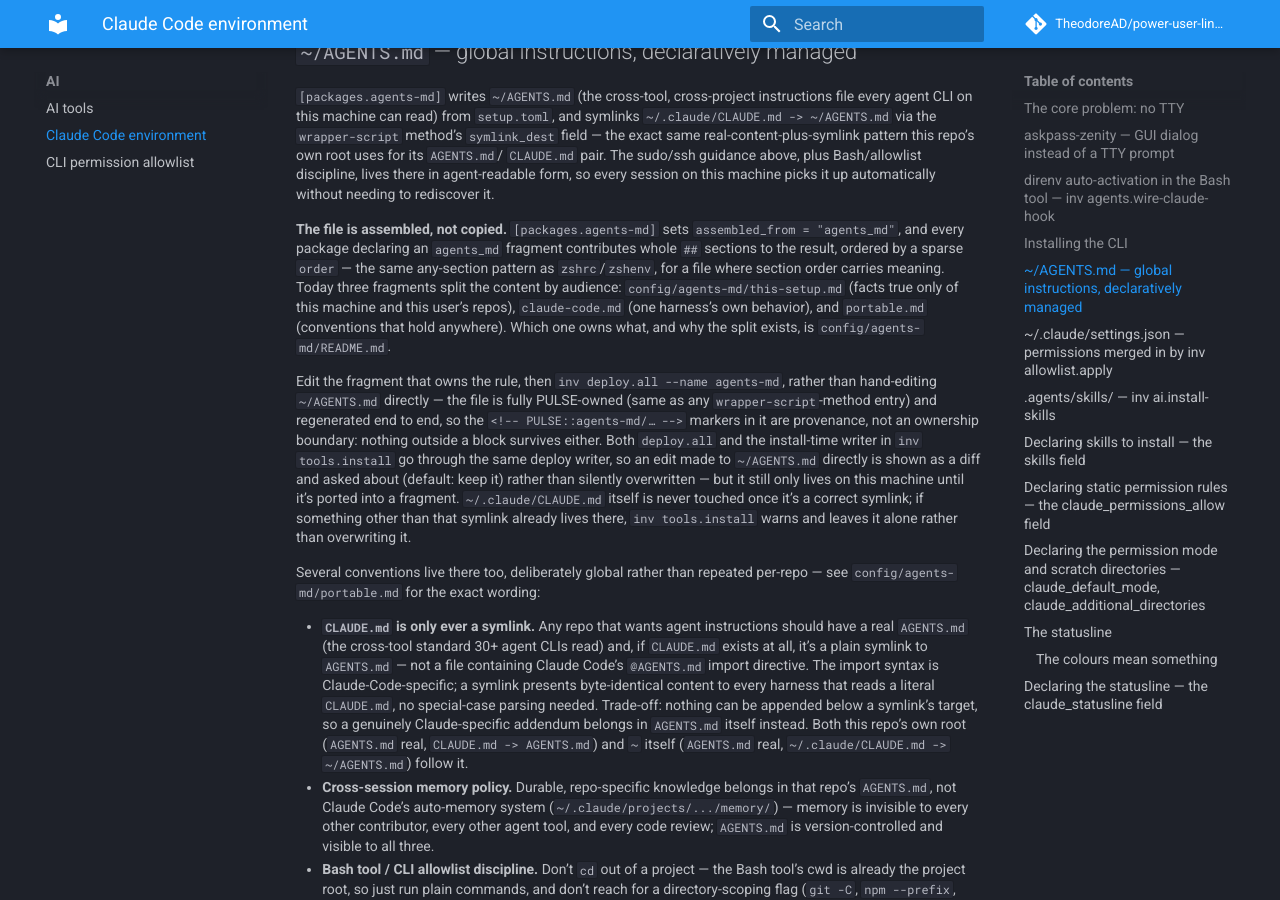
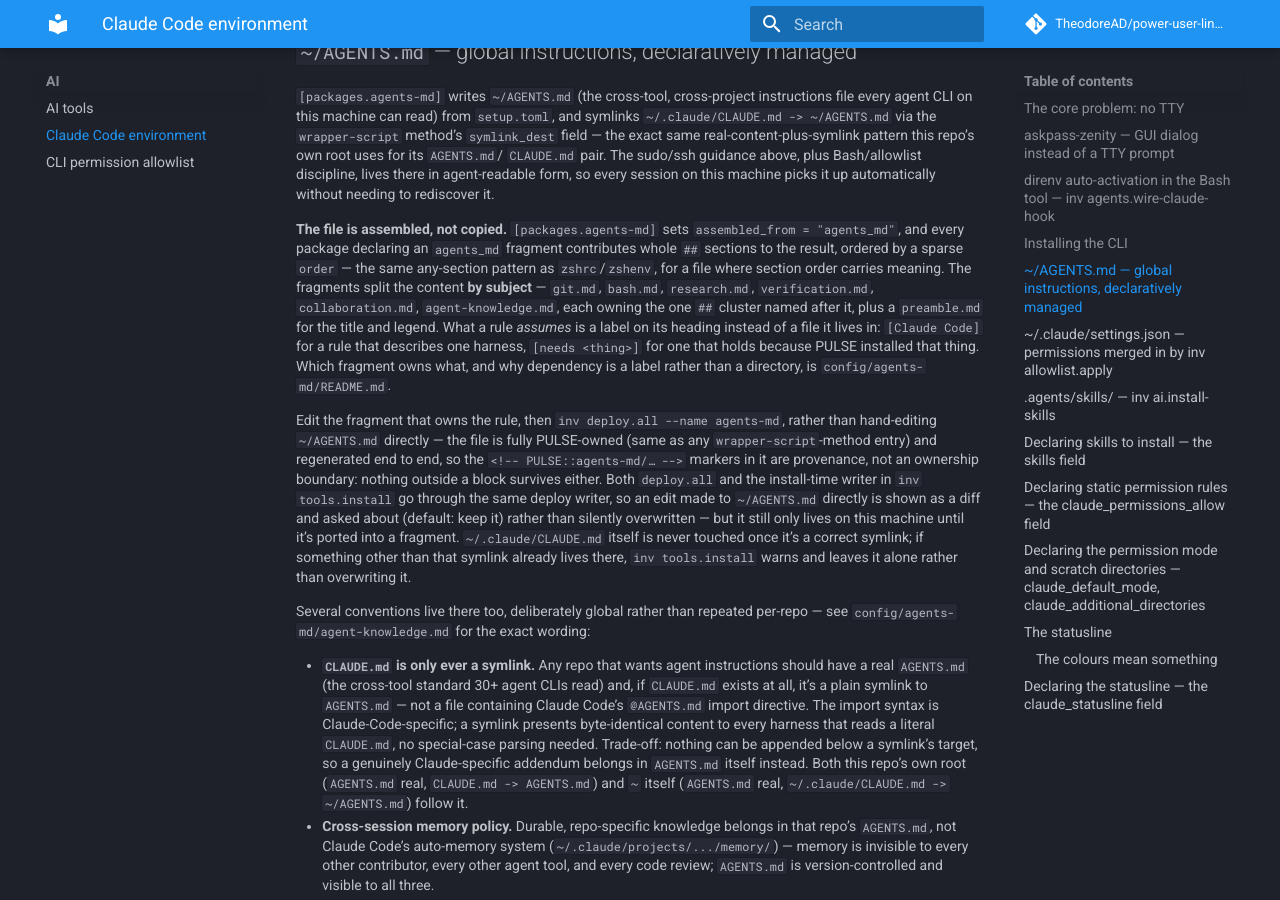
Before and after one commit to TheodoreAD/power-user-linux-setup, an MkDocs documentation site: the page built from docs/claude-code.md, in a window 1280 px wide and 900 px high, scrolled down 2387 px. Built offline with MkDocs 1.6.1 and Material for MkDocs 9.7.7, drawn with Linux system fonts in a browser that asks for light colours; comment, search, counter and statistics services are not loaded; some of the changed text lies outside the part shown.

Commit message:
agents-md: label what each rule assumes, on the heading
Fifteen of 38 rules carry a dependency label now: [Claude Code] where the rule
describes one harness, [needs <thing>] where it holds because PULSE installed
that thing. No label means it assumes neither.

The vocabulary is closed at two shapes on purpose -- an open one is how a label
set stops meaning anything, since a reader cannot tell whether [Claude] and
[Claude Code] are the same claim and neither can a grep. Two tests enforce it,
and a third checks that a label naming a package names one setup.toml actually
declares, so a label cannot outlive the package whose absence would falsify the
rule it labels.

That third test earned itself immediately: [needs plan-docs] read like a
package name and is a skill, arriving via [packages.agent-skills]. Relabelled
to the package, which loses no precision because the rule's own text already
names the plan-docs script by path.

The heading comparisons in test_agents_md.py now strip a trailing label, so
relabelling a rule never looks like renaming one to the evidence-file checks.

Co-Authored-By: Claude Opus 5 <noreply@anthropic.com>
Claude-Session: https://claude.ai/code/session_01Vif6RCyoYfa78tfnxa1Afw

```diff
--- a/docs/claude-code.md
+++ b/docs/claude-code.md
@@ -134,10 +134,12 @@ rediscover it.
 **The file is assembled, not copied.** `[packages.agents-md]` sets `assembled_from = "agents_md"`,
 and every package declaring an `agents_md` fragment contributes whole `##` sections to the result,
 ordered by a sparse `order` — the same any-section pattern as `zshrc`/`zshenv`, for a file where
-section order carries meaning. Today three fragments split the content by audience:
-`config/agents-md/this-setup.md` (facts true only of this machine and this user's repos),
-`claude-code.md` (one harness's own behavior), and `portable.md` (conventions that hold anywhere).
-Which one owns what, and why the split exists, is `config/agents-md/README.md`.
+section order carries meaning. The fragments split the content **by subject** — `git.md`, `bash.md`,
+`research.md`, `verification.md`, `collaboration.md`, `agent-knowledge.md`, each owning the one `##`
+cluster named after it, plus a `preamble.md` for the title and legend. What a rule _assumes_ is a
+label on its heading instead of a file it lives in: `[Claude Code]` for a rule that describes one
+harness, `[needs <thing>]` for one that holds because PULSE installed that thing. Which fragment
+owns what, and why dependency is a label rather than a directory, is `config/agents-md/README.md`.
 
 Edit the fragment that owns the rule, then `inv deploy.all --name agents-md`, rather than
 hand-editing `~/AGENTS.md` directly — the file is fully PULSE-owned (same as any
@@ -151,7 +153,7 @@ something other than that symlink already lives there, `inv tools.install` warns
 rather than overwriting it.
 
 Several conventions live there too, deliberately global rather than repeated per-repo — see
-`config/agents-md/portable.md` for the exact wording:
+`config/agents-md/agent-knowledge.md` for the exact wording:
 
 - **`CLAUDE.md` is only ever a symlink.** Any repo that wants agent instructions should have a real
   `AGENTS.md` (the cross-tool standard 30+ agent CLIs read) and, if `CLAUDE.md` exists at all, it's
@@ -250,11 +252,11 @@ of the `skills` task.
 The `npx` source was first validated end-to-end against a real package
 ([caveman](https://github.com/JuliusBrussee/caveman), an ultra-compressed communication-style skill)
 long before this repo's own skills used it. Caveman itself ended up living in `~/AGENTS.md` instead
-(see "Caveman-style terse output" in `config/agents-md/portable.md`), not as an installed skill: a
-skill loads conditionally on a trigger, and this behaviour had to be unconditional and reach every
-agent tool, so the always-on `AGENTS.md` version replaced it outright. That test — unconditional and
-cross-tool means `AGENTS.md`, sharp trigger and cheap to miss means a skill — is now written up in
-the `skill-authoring` skill.
+(see "Caveman-style terse output" in `config/agents-md/collaboration.md`), not as an installed
+skill: a skill loads conditionally on a trigger, and this behaviour had to be unconditional and
+reach every agent tool, so the always-on `AGENTS.md` version replaced it outright. That test —
+unconditional and cross-tool means `AGENTS.md`, sharp trigger and cheap to miss means a skill — is
+now written up in the `skill-authoring` skill.
 
 ## Declaring static permission rules — the `claude_permissions_allow` field
 
```
Also changed, not shown: config/agents-md/README.md (+37 -25 lines), config/agents-md/agent-knowledge.md (+2 -2 lines), config/agents-md/bash.md (+6 -6 lines), config/agents-md/collaboration.md (+2 -2 lines), config/agents-md/git.md (+2 -2 lines), config/agents-md/research.md (+2 -2 lines), config/agents-md/verification.md (+1 -1 lines), 1 other file.
